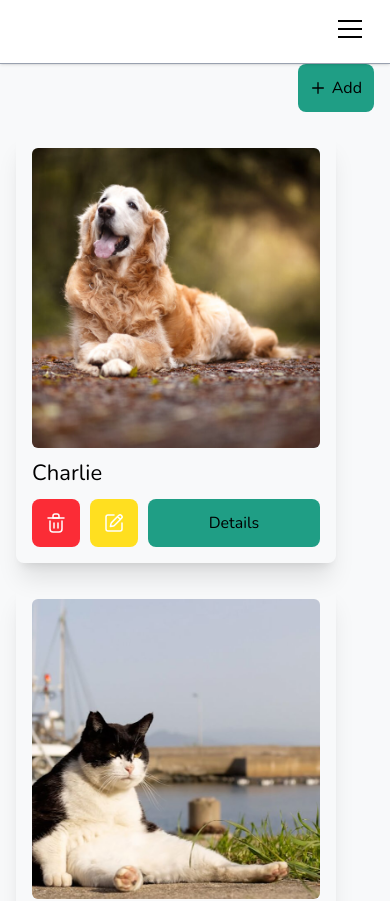
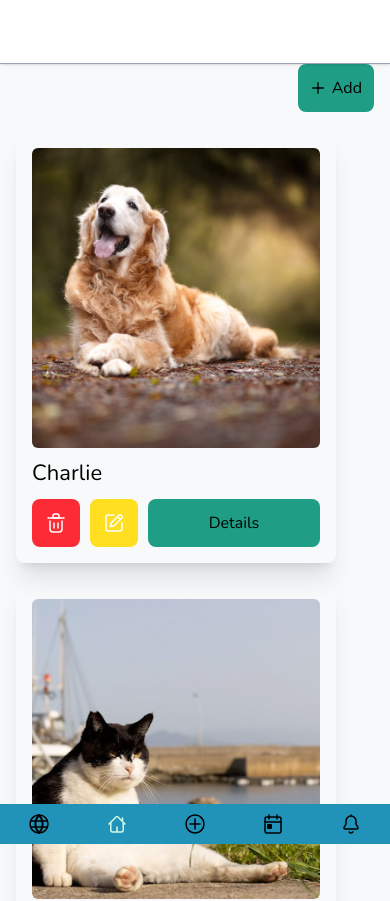
Before and after one commit to IharStaliarou/TailsCare, a Next.js app: page /en/pets in a window 390 px wide. Shown: the top 901 px of the page. Built offline with nearby package versions, Linux system fonts and the light colour scheme.

Commit message:
refactor: changed mobile navigation menu layout

```diff
--- /dev/null
+++ b/components/icons/BellIcon.tsx
@@ -0,0 +1,41 @@
+import { IIconsProps } from '@/interfaces/icons'
+
+export const BellIcon = ({ className }: IIconsProps) => {
+  return (
+    <svg
+      viewBox='0 0 24 24'
+      xmlns='http://www.w3.org/2000/svg'
+      className={className}
+      fill='none'
+    >
+      <rect id='Bell' width='24.000000' height='24.000000' x='0.000000' y='0.000000' />
+      <path
+        id='Union'
+        d='M6 17C5.44772 17 5 16.5523 5 16C5 15.1993 5.31365 14.4719 5.82479 13.934C6.40864 13.3195 7 12.604 7 11.7564L7 9C7 6.23858 9.23858 4 12 4C14.7614 4 17 6.23858 17 9L17 11.7564C17 12.604 17.5914 13.3195 18.1752 13.934C18.6863 14.4719 19 15.1993 19 16C19 16.5523 18.5523 17 18 17L7 17L6 17Z'
+        fillRule='evenodd'
+        stroke='currentColor'
+        strokeLinecap='round'
+        strokeLinejoin='round'
+        strokeWidth='1.500000'
+      />
+      <path
+        id='Ellipse 112'
+        d='M13.7976 19.8767C13.6312 20.2179 13.3712 20.5046 13.048 20.7035C12.7247 20.9023 12.3516 21.0051 11.9721 20.9998C11.5926 20.9945 11.2224 20.8813 10.9049 20.6735C10.5873 20.4657 10.3354 20.1718 10.1786 19.8262'
+        fillRule='nonzero'
+        stroke='currentColor'
+        strokeLinecap='round'
+        strokeLinejoin='round'
+        strokeWidth='1.500000'
+      />
+      <path
+        id='Vector 186'
+        d='M0 0L1 0'
+        stroke='currentColor'
+        strokeLinecap='round'
+        strokeLinejoin='round'
+        strokeWidth='1.500000'
+        transform='matrix(0,1,-1,0,12,3)'
+      />
+    </svg>
+  )
+}
--- /dev/null
+++ b/components/icons/CalendarIcon.tsx
@@ -0,0 +1,37 @@
+import { IIconsProps } from '@/interfaces/icons'
+
+export const CalendarIcon = ({ className }: IIconsProps) => {
+  return (
+    <svg
+      viewBox='0 0 24 24'
+      xmlns='http://www.w3.org/2000/svg'
+      className={className}
+      fill='none'
+    >
+      <rect
+        id='Calendar Today'
+        width='24.000000'
+        height='24.000000'
+        x='0.000000'
+        y='0.000000'
+      />
+      <path
+        id='Rectangle 47'
+        d='M18 5C19.1046 5 20 5.89543 20 7L20 10L20 19C20 20.1046 19.1046 21 18 21L6 21C4.89543 21 4 20.1046 4 19L4 10L4 7C4 5.89543 4.89543 5 6 5L18 5ZM20 10L4 10M8 3L8 7M16 3C16 3 16 5.4379 16 7'
+        fillRule='nonzero'
+        stroke='currentColor'
+        strokeLinecap='round'
+        strokeWidth='1.500000'
+      />
+      <rect
+        id='Rectangle 48'
+        width='5.000000'
+        height='5.000000'
+        x='6.000000'
+        y='12.000000'
+        rx='1.000000'
+        fill='currentColor'
+      />
+    </svg>
+  )
+}
--- /dev/null
+++ b/components/icons/EarthIcon.tsx
@@ -0,0 +1,55 @@
+import { IIconsProps } from '@/interfaces/icons'
+
+export const EarthIcon = ({ className }: IIconsProps) => {
+  return (
+    <svg
+      viewBox='0 0 24 24'
+      xmlns='http://www.w3.org/2000/svg'
+      fill='none'
+      className={className}
+    >
+      <rect
+        id='Internet'
+        width='24.000000'
+        height='24.000000'
+        x='0.000000'
+        y='0.000000'
+      />
+      <path
+        id='Vector 193'
+        d='M4 15L20 15'
+        stroke='currentColor'
+        strokeLinecap='round'
+        strokeLinejoin='round'
+        strokeWidth='1.500000'
+      />
+      <path
+        id='Vector 194'
+        d='M4 9L20 9'
+        stroke='currentColor'
+        strokeLinecap='round'
+        strokeLinejoin='round'
+        strokeWidth='1.500000'
+      />
+      <circle
+        id='Ellipse 115'
+        cx='12'
+        cy='12'
+        r='9'
+        stroke='currentColor'
+        strokeLinecap='round'
+        strokeLinejoin='round'
+        strokeWidth='1.500000'
+      />
+      <path
+        id='Intersect'
+        d='M15.6004 12.0027C15.6004 15.4359 14.2273 18.5483 12.0004 20.8209C9.77345 18.5483 8.40039 15.4359 8.40039 12.0027C8.40039 8.56959 9.77345 5.45714 12.0004 3.18457C14.2273 5.45714 15.6004 8.56959 15.6004 12.0027Z'
+        fillRule='evenodd'
+        stroke='currentColor'
+        strokeLinecap='round'
+        strokeLinejoin='round'
+        strokeWidth='2.000000'
+      />
+    </svg>
+  )
+}
--- /dev/null
+++ b/components/icons/HelpIcon.tsx
@@ -0,0 +1,30 @@
+import { IIconsProps } from '@/interfaces/icons'
+
+export const HelpIcon = ({ className }: IIconsProps) => {
+  return (
+    <svg
+      viewBox='0 0 24 24'
+      xmlns='http://www.w3.org/2000/svg'
+      className={className}
+      fill='none'
+    >
+      <rect
+        id='Help Question'
+        width='24.000000'
+        height='24.000000'
+        x='0.000000'
+        y='0.000000'
+      />
+      <path
+        id='Ellipse 29'
+        d='M10 9C10 8.60444 10.1173 8.21776 10.3371 7.88886C10.5568 7.55996 10.8692 7.30362 11.2346 7.15224C11.6001 7.00087 12.0022 6.96126 12.3902 7.03843C12.7781 7.1156 13.1345 7.30608 13.4142 7.58579C13.6939 7.86549 13.8844 8.22186 13.9616 8.60982C14.0387 8.99778 13.9991 9.39992 13.8478 9.76537C13.6964 10.1308 13.44 10.4432 13.1111 10.6629C12.7822 10.8827 12.3956 11 12 11L12 12M17 3C19.2091 3 21 4.79086 21 7L21 15C21 17.2091 19.2091 19 17 19L14.25 19L12.8 20.9333C12.4 21.4667 11.6 21.4667 11.2 20.9333L9.75 19L7 19C4.79086 19 3 17.2091 3 15L3 7C3 4.79086 4.79086 3 7 3L17 3Z'
+        fillRule='evenodd'
+        stroke='currentColor'
+        strokeLinecap='round'
+        strokeLinejoin='round'
+        strokeWidth='1.500000'
+      />
+      <circle id='Ellipse 30' cx='12' cy='15' r='1' fill='currentColor' />
+    </svg>
+  )
+}
--- /dev/null
+++ b/components/icons/HomeIcon.tsx
@@ -0,0 +1,23 @@
+import { IIconsProps } from '@/interfaces/icons'
+
+export const HomeIcon = ({ className }: IIconsProps) => {
+  return (
+    <svg
+      viewBox='0 0 24 24'
+      xmlns='http://www.w3.org/2000/svg'
+      fill='none'
+      className={className}
+    >
+      <rect id='Home 1' width='24.000000' height='24.000000' x='0.000000' y='0.000000' />
+      <path
+        id='Rectangle 5'
+        d='M18.2222 10.2222L18.2222 18C18.2222 19.1046 17.3268 20 16.2222 20L12 20L7.77778 20C6.67321 20 5.77778 19.1046 5.77778 18L5.77778 10.2222M4 12L5.77778 10.2222L11.2929 4.70711C11.6834 4.31658 12.3166 4.31658 12.7071 4.70711L17.5 9.5L18.2222 10.2222L20 12M17.5 9.5L17.5 6M12 20L12 15'
+        fillRule='nonzero'
+        stroke='currentColor'
+        strokeLinecap='round'
+        strokeLinejoin='round'
+        strokeWidth='1.500000'
+      />
+    </svg>
+  )
+}
--- /dev/null
+++ b/components/icons/NavPlusIcon.tsx
@@ -0,0 +1,38 @@
+import { IIconsProps } from '@/interfaces/icons'
+
+export const NavPlusIcon = ({ className }: IIconsProps) => {
+  return (
+    <svg
+      viewBox='0 0 24 24'
+      xmlns='http://www.w3.org/2000/svg'
+      fill='none'
+      className={className}
+    >
+      <rect
+        id='Add Circle'
+        width='24.000000'
+        height='24.000000'
+        x='0.000000'
+        y='0.000000'
+      />
+      <path
+        id='Vector'
+        d='M7 12L12 12L17 12M12 7L12 12M12 12L12 17'
+        stroke='currentColor'
+        strokeLinecap='round'
+        strokeLinejoin='round'
+        strokeWidth='1.500000'
+      />
+      <circle
+        id='Ellipse 131'
+        cx='12'
+        cy='12'
+        r='9'
+        stroke='currentColor'
+        strokeLinecap='round'
+        strokeLinejoin='round'
+        strokeWidth='1.500000'
+      />
+    </svg>
+  )
+}
--- a/components/layout/Header/MobileNavMenu.tsx
+++ b/components/layout/Header/MobileNavMenu.tsx
@@ -7,37 +7,31 @@ import { Link, usePathname } from '@/i18n/routing'
 import { IUser } from '@/interfaces/user'
 import { useUIStore } from '@/store/use-ui-store'
 import clsx from 'clsx'
-import { useTranslations } from 'next-intl'
 
-import { BurgerButton } from './BurgerButton'
+interface IMobileNavMenuProps {
+  user: IUser | null
+  isAuthenticated: boolean
+  links: ReturnType<typeof getLinks>
+}
 
 export const MobileNavigation = ({
   user,
   isAuthenticated,
   links,
-  isMobileMenuOpen,
-}: {
-  user: IUser | null
-  isAuthenticated: boolean
-  links: ReturnType<typeof getLinks>
-  isMobileMenuOpen: boolean
-}) => {
+}: IMobileNavMenuProps) => {
   const pathname = usePathname()
   const { closeMobileMenu } = useUIStore()
-  const t = useTranslations('navigation')
 
   return (
     <>
+      {/*TODO: add mb for mobile menu*/}
       <nav
         className={clsx(
-          'fixed inset-0 z-40 flex h-full flex-col justify-between bg-white p-6 pt-20 transition-transform duration-300 md:hidden',
-          isMobileMenuOpen ? 'translate-x-0' : 'translate-x-full'
+          'bg-secondary fixed bottom-0 left-0 z-40 flex h-10 min-w-screen md:hidden'
         )}
       >
-        <Logo closeMobileMenu={closeMobileMenu} />
-
-        <ul className='flex flex-col gap-6'>
-          {links.map(({ label, href }) => {
+        <ul className='flex w-full items-center justify-around'>
+          {links.map(({ href, icon: IconComponent }) => {
             const isActive = href === pathname
             return (
               <li key={href}>
@@ -46,28 +40,16 @@ export const MobileNavigation = ({
                   onClick={closeMobileMenu}
                   className={clsx(
                     'hover:text-primary-hover font-medium transition-colors',
-                    isActive ? 'text-primary' : ''
+                    isActive ? 'text-primary-active' : ''
                   )}
                 >
-                  {t(label)}
+                  <IconComponent className='h-6 w-6' />
                 </Link>
               </li>
             )
           })}
         </ul>
-
-        <AuthActionsBlock
-          user={user}
-          isAuthenticated={isAuthenticated}
-          closeMobileMenu={closeMobileMenu}
-        />
       </nav>
-
-      <BurgerButton
-        className='absolute top-3 right-5 z-50 md:hidden'
-        isMobileMenuOpen={isMobileMenuOpen}
-        toggleMobileMenu={useUIStore.getState().toggleMobileMenu}
-      />
     </>
   )
 }
--- a/constants/navigation.ts
+++ b/constants/navigation.ts
@@ -1,8 +1,16 @@
+import { BellIcon } from '@/components/icons/BellIcon'
+import { CalendarIcon } from '@/components/icons/CalendarIcon'
+import { EarthIcon } from '@/components/icons/EarthIcon'
+import { HomeIcon } from '@/components/icons/HomeIcon'
+import { NavPlusIcon } from '@/components/icons/NavPlusIcon'
+
 export const NAVIGATION_LINKS = {
   common: [
-    { label: 'home', href: '/' },
-    { label: 'pets', href: '/pets' },
-    { label: 'calendar', href: '/calendar' },
+    { label: 'home', href: '/', icon: EarthIcon },
+    { label: 'pets', href: '/pets', icon: HomeIcon },
+    { label: 'addPet', href: '/pets/add', icon: NavPlusIcon },
+    { label: 'calendar', href: '/calendar', icon: CalendarIcon },
+    { label: 'notifications', href: '/notifications', icon: BellIcon },
   ] as const,
   unauth: [] as const,
   auth: [] as const,
--- a/i18n/routing.ts
+++ b/i18n/routing.ts
@@ -5,6 +5,7 @@ export const routing = defineRouting({
   locales: ['en', 'ru'],
   defaultLocale: 'en',
   localeDetection: true,
+  localePrefix: 'always',
 })
 
 export const { Link, redirect, usePathname, useRouter } = createNavigation(routing)
--- a/messages/en.json
+++ b/messages/en.json
@@ -18,9 +18,10 @@
   },
   "navigation": {
     "home": "Home",
-    "dashboard": "Dashboard",
+    "pets": "My Pets",
+    "addPet": "Add Pet",
     "calendar": "Calendar",
-    "pets": "My Pets",
+    "notifications": "Notifications",
     "settings": "Settings",
     "profile": "Profile",
     "signIn": "Sign In",
--- a/messages/ru.json
+++ b/messages/ru.json
@@ -18,9 +18,10 @@
   },
   "navigation": {
     "home": "Главная",
-    "dashboard": "Панель управления",
+    "pets": "Мои питомцы",
+    "addPet": "Добавить питомца",
     "calendar": "Календарь",
-    "pets": "Мои питомцы",
+    "notifications": "Уведомления",
     "settings": "Настройки",
     "profile": "Профиль",
     "signIn": "Войти",
```
Also changed, not shown: interfaces/navigation.ts (+8 -1 lines).
